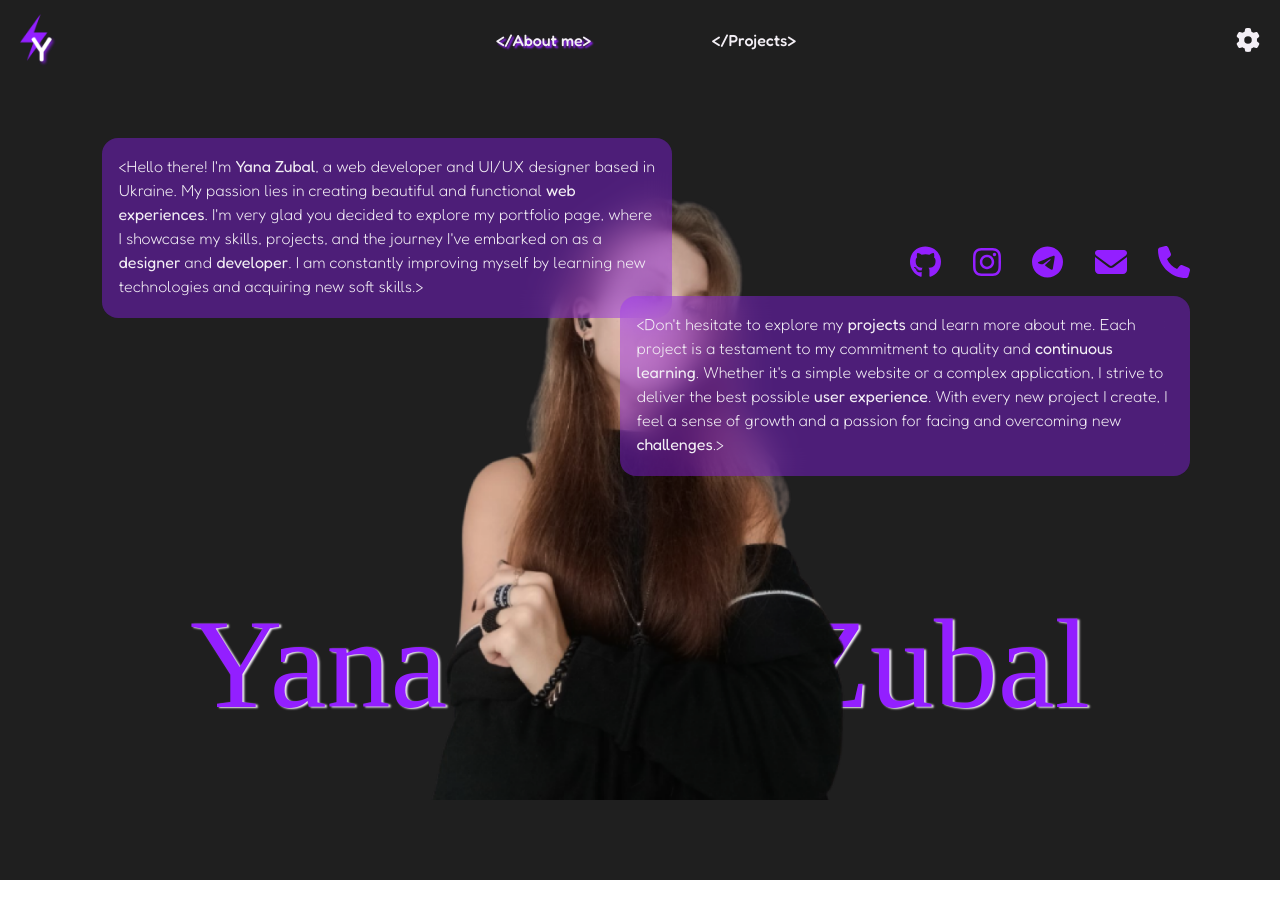
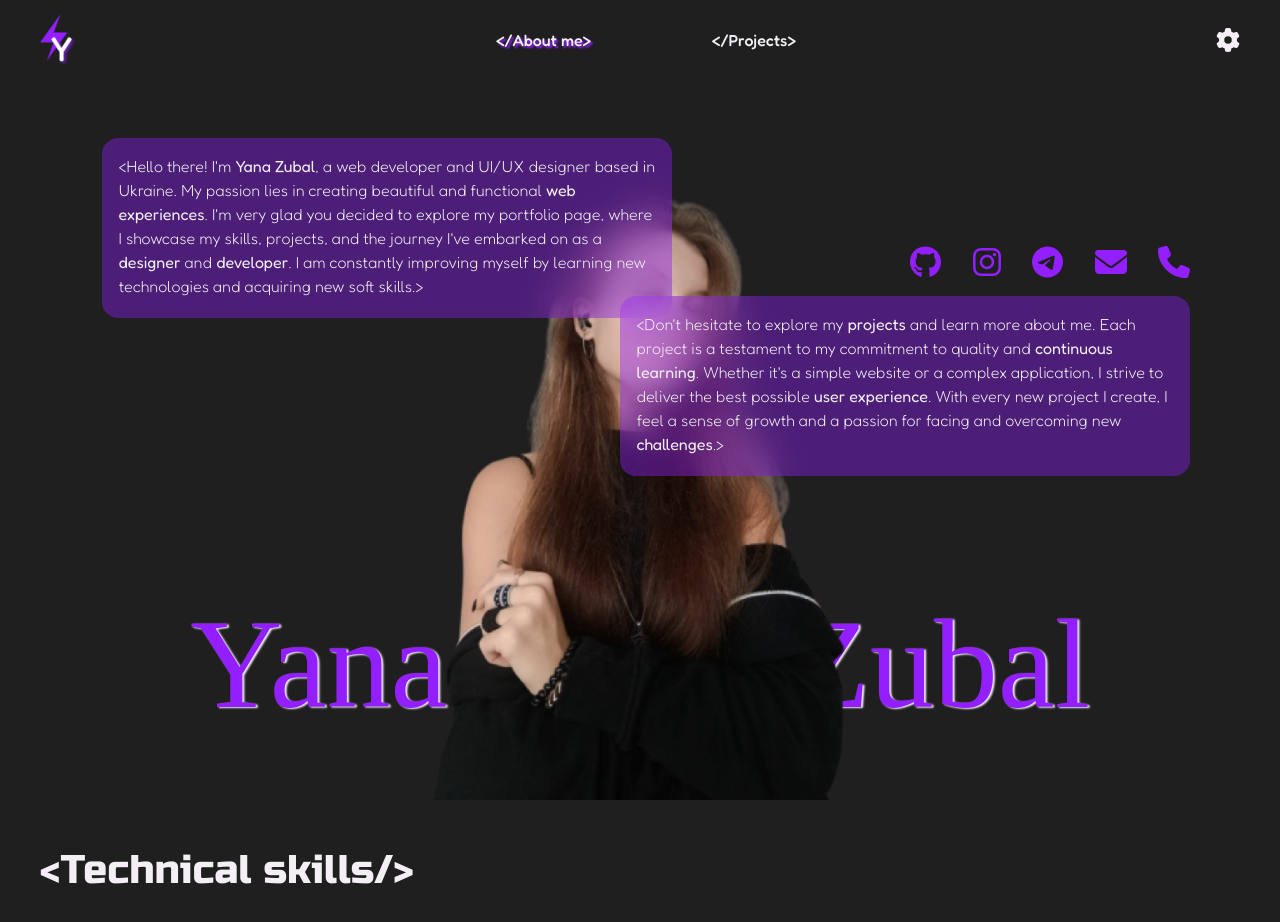
Before and after one commit to ZubalYana/Portfolio, a React (Vite) app: page /about in a window 1280 px wide. Shown: the top 922 px of the page. Before the commit the page ends 880 px from the top, so only its background shows below. Built offline with nearby package versions, Linux system fonts and the light colour scheme; a web font is replaced by a local one.

Commit message:
create the second screen and it's title, correct all the paddings

```diff
--- /dev/null
+++ b/src/components/AboutMe/AboutMe.css
@@ -0,0 +1,6 @@
+.sectionTitle{
+    font-family: Russo One;
+    font-size: 40px;
+    font-weight: 400;
+    color: #F3EFF5;
+}
--- a/src/components/AboutMe/AboutMe.jsx
+++ b/src/components/AboutMe/AboutMe.jsx
@@ -4,10 +4,11 @@ import { FontAwesomeIcon } from '@fortawesome/react-fontawesome';
 import { faGithub, faInstagram, faTelegram } from '@fortawesome/free-brands-svg-icons';
 import { faEnvelope } from '@fortawesome/free-solid-svg-icons';
 import { faPhone } from '@fortawesome/free-solid-svg-icons';
+import './AboutMe.css';
 export default function AboutMe() {
   return (
     <div className="wrap w-full min-h-screen bg-customBlack">
-      <section className="w-full h-[90vh] p-5 flex flex-col items-center relative">
+      <section className="w-full h-[90vh] p-10 flex flex-col items-center relative">
         <p className="text-customPurple text-9xl absolute bottom-[10%] w-[900px] flex justify-between">
           <span className="backgroundText">Yana</span>
           <span className="backgroundText">Zubal</span>
@@ -38,6 +39,10 @@ export default function AboutMe() {
 
         </div>
       </section>
+
+      <section className='w-full h-[100vh] p-10'>
+        <h3 className='sectionTitle'>{'<Technical skills/>'}</h3>
+      </section>
     </div>
   );
 }
--- a/src/components/Header/Header.jsx
+++ b/src/components/Header/Header.jsx
@@ -7,7 +7,7 @@ import './Header.css';
 
 export default function Header({openSettings}) {
   return (
-    <header className="w-full h-[80px] flex justify-between items-center px-5 py-10 bg-customBlack">
+    <header className="w-full h-[80px] flex justify-between items-center px-10 py-10 bg-customBlack">
       <img src={logo} alt="logo" className="w-[36px]" />
       <ul className="w-[300px] flex justify-between items-center text-customWhite text-base font-medium">
         <li>
--- a/src/components/SettingsPopup/SettingsPopup.jsx
+++ b/src/components/SettingsPopup/SettingsPopup.jsx
@@ -56,7 +56,6 @@ const SettingsPopup = ({ isOpen, onClose }) => {
       <img src={gear2} alt="gear2" className="absolute bottom-[-10%] left-[61%] rotatingGear" />
       <img src={gear3} alt="gear3" className="absolute top-[-15%] left-[45%] rotatingGear" />
       <img src={gear4} alt="gear4" className="absolute bottom-[-8%] left-[5%] rotatingGear" />
-
     </Modal>
   );
 };
```
